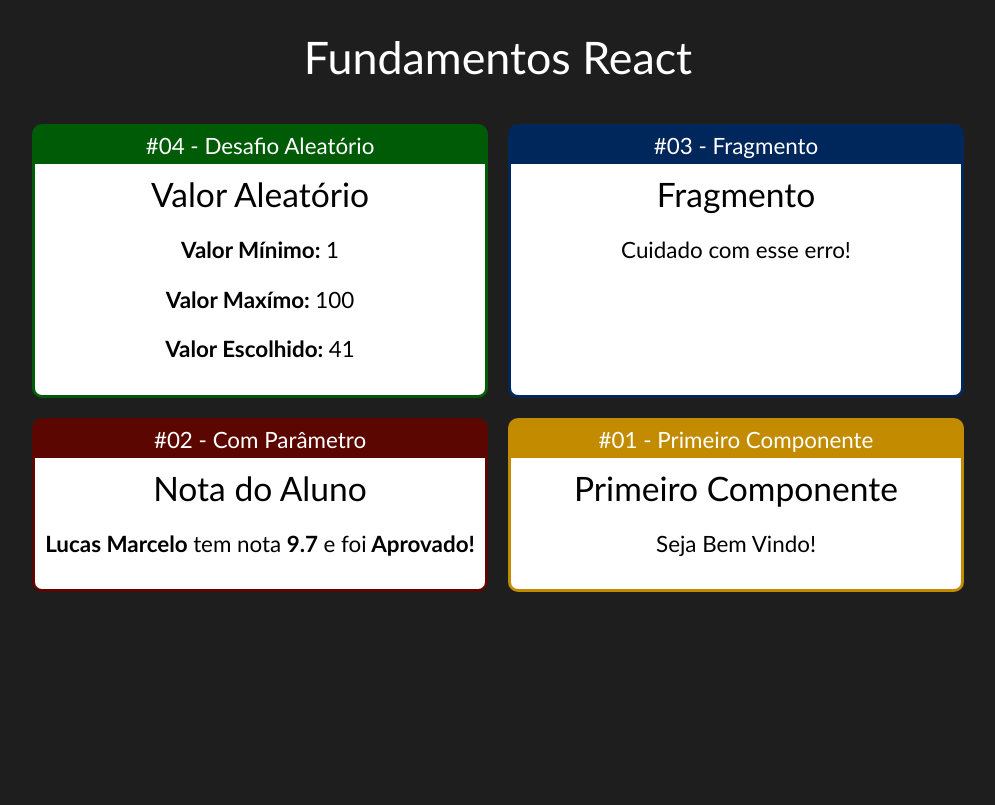
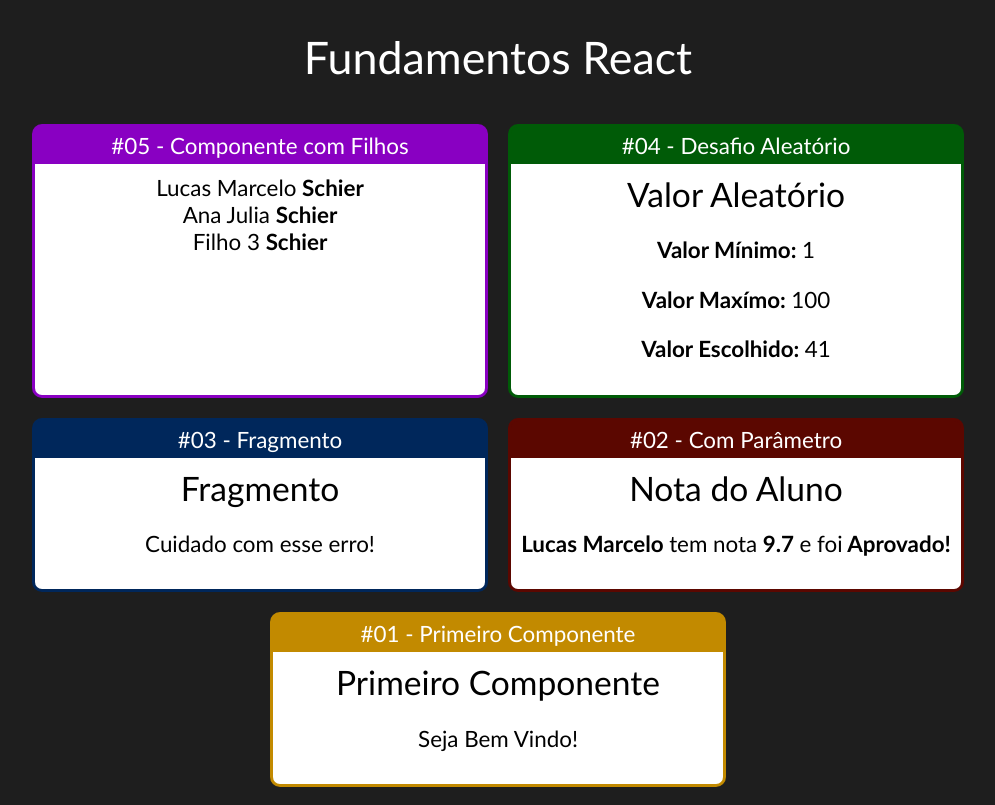
Before and after one commit to lucaschier179/fundamentos-react, a React (Create React App) app: page / in a window 1280 px wide. Shown: the whole page, without its empty margins (142-1137 px from the left). Built offline with nearby package versions, Linux system fonts and the light colour scheme.

Commit message:
aula 25 (não finalizada)

```diff
--- a/src/App.jsx
+++ b/src/App.jsx
@@ -2,6 +2,7 @@
 import React from "react";
 
 import Card from "./components/layout/Card";
+import Familia from "./components/basicos/Familia";
 import Aleatorio from './components/basicos/Aleatorio';
 import Primeiro from './components/basicos/Primeiro'
 import ComParametro from './components/basicos/ComParametro'
@@ -12,6 +13,10 @@
         <h1>Fundamentos React</h1>
 
         <div className="Cards">
+            <Card titulo="#05 - Componente com Filhos" color="#8900C2">
+                <Familia></Familia>
+            </Card>
+
             <Card titulo="#04 - Desafio Aleatório" color="#005B07">
                 <Aleatorio min={1} max={100} />
             </Card>
@@ -27,7 +32,8 @@
                     nota={9.7}
                 />
             </Card>
-                <Card titulo="#01 - Primeiro Componente" color="#C28B00">
+
+            <Card titulo="#01 - Primeiro Componente" color="#C28A00">
                 <Primeiro></Primeiro>
             </Card>
         </div>
--- /dev/null
+++ b/src/components/basicos/Familia.jsx
@@ -0,0 +1,13 @@
+import React from "react";
+import FamiliaMembro from "./FamiliaMembro";
+
+export default props => {
+
+    return (
+        <div>
+            <FamiliaMembro nome="Lucas Marcelo" sobrenome="Schier"/>
+            <FamiliaMembro nome="Ana Julia" sobrenome="Schier"/>
+            <FamiliaMembro nome="Filho 3" sobrenome="Schier"/>
+        </div>
+    )
+}
--- /dev/null
+++ b/src/components/basicos/FamiliaMembro.jsx
@@ -0,0 +1,8 @@
+import React from "react";
+
+export default props => {
+
+    return (
+        <div>{props.nome} <strong>{props.sobrenome}</strong></div>
+    )
+}
```
Lines whose indentation alone changed are shown as unchanged.
